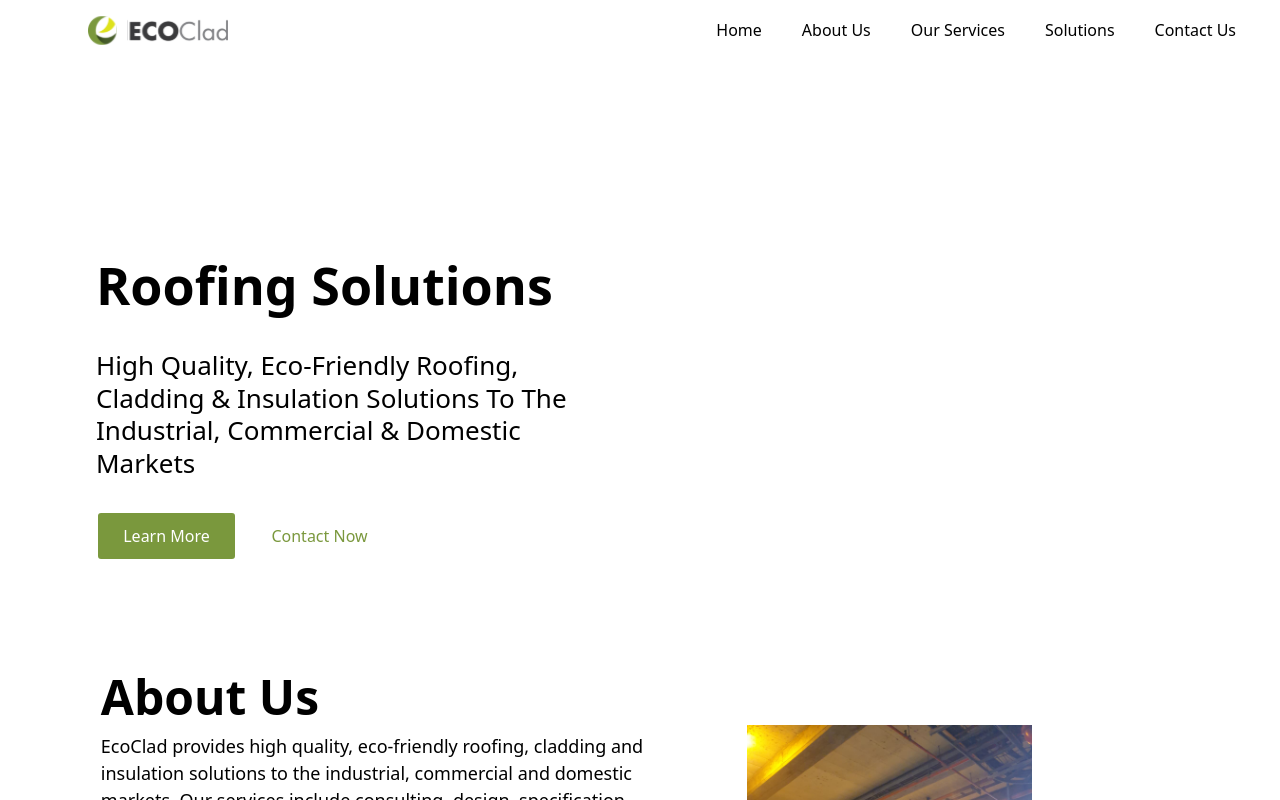
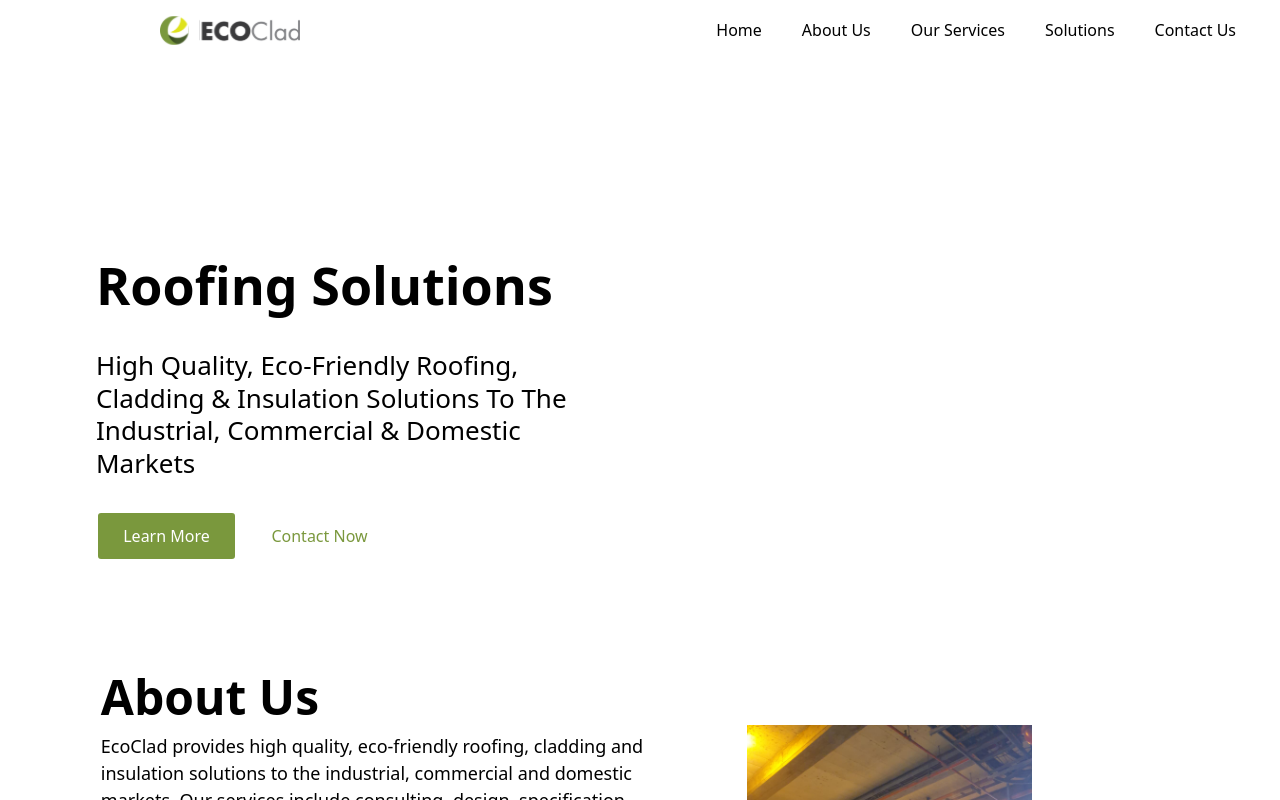
Before and after one commit to lucaliebenberg/ecoclad-wesbite, a React (Vite) app: page / in a window 1280 px wide. Shown: the top 800 px of the page. Built offline with nearby package versions, Linux system fonts and the light colour scheme.

Commit message:
additional styling

```diff
--- a/src/components/Navbar.jsx
+++ b/src/components/Navbar.jsx
@@ -17,6 +17,7 @@
           initial={{ x: "-200px" }}
           animate={{ x: 0 }}
           transition={{ duration: 1 }}
+          className="lg:ml-[4.5rem]"
         >
           <h1 className="text-[var(--primary-blue)]">
             <img
```
